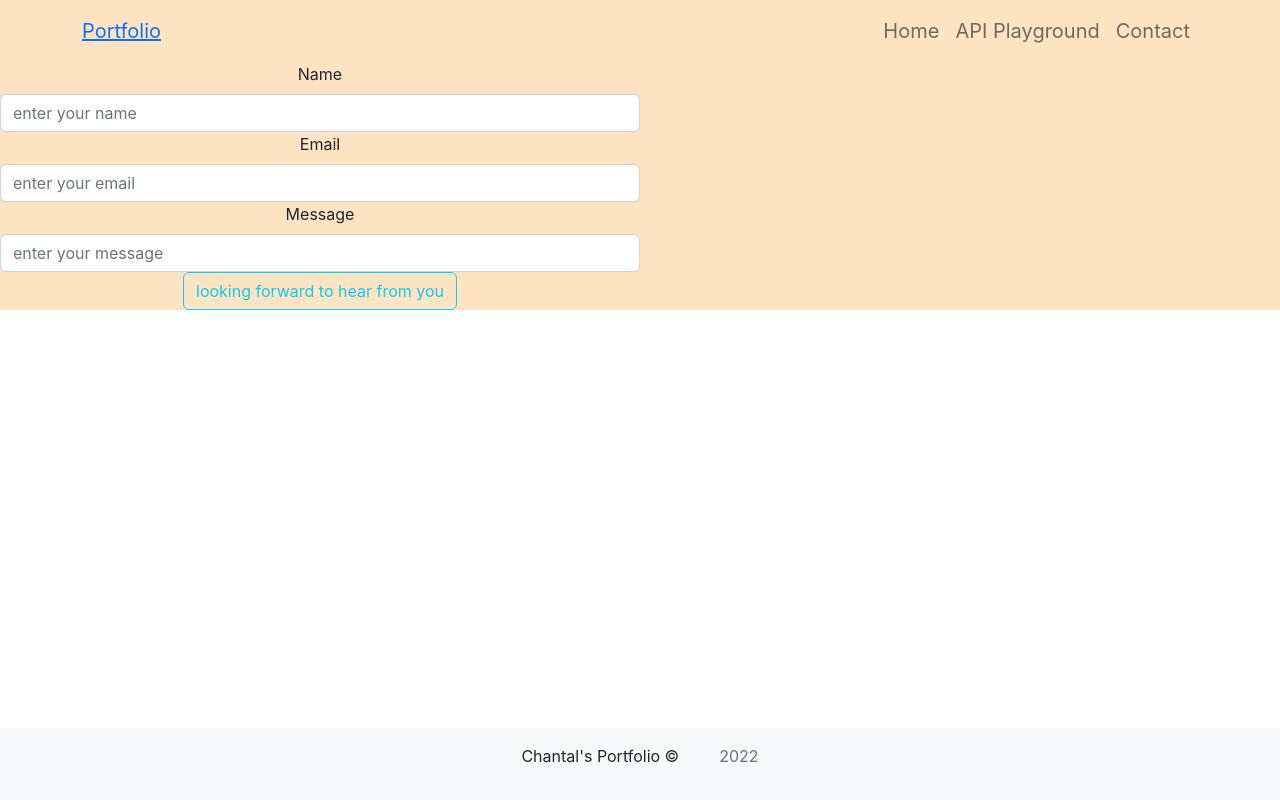
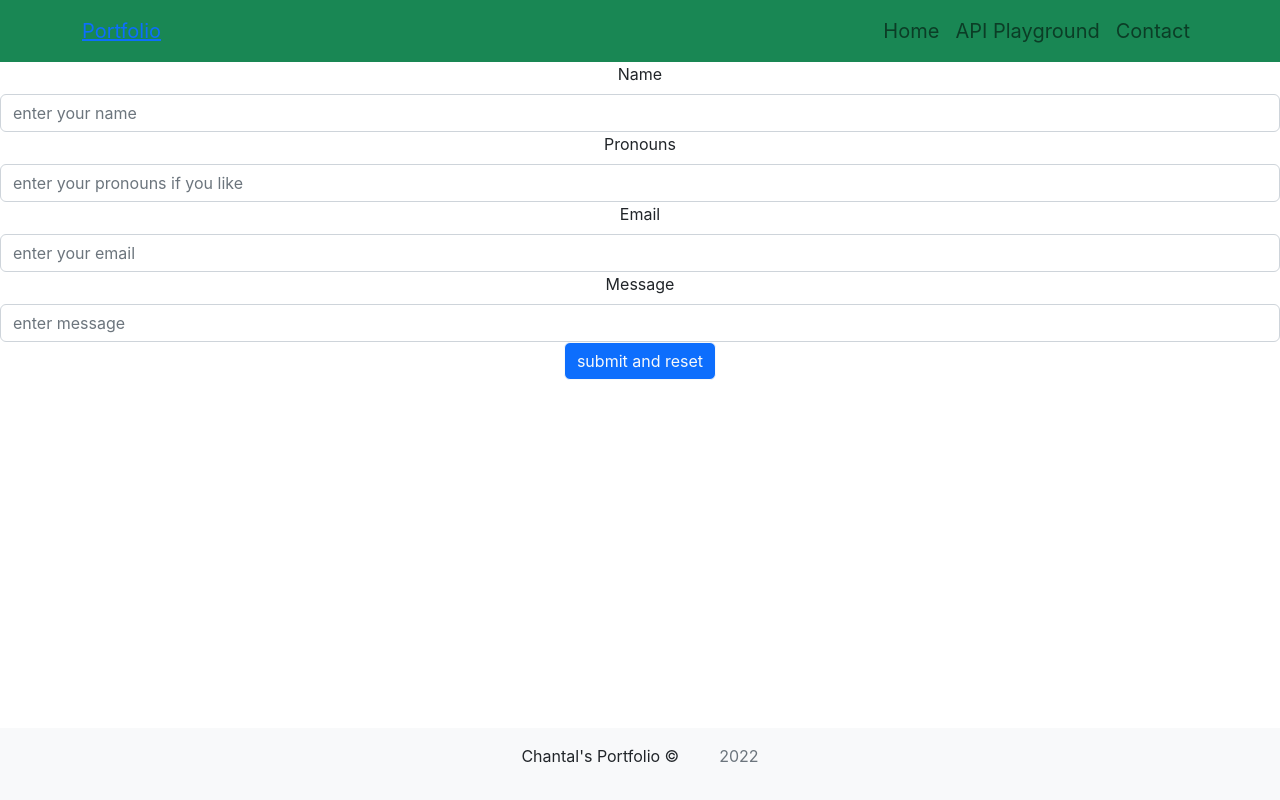
Before and after one commit to chantal0000/portfolio-bootstrap-react-js, a React (Create React App) app: page /contact in a window 1280 px wide. Built offline with nearby package versions, Linux system fonts and the light colour scheme; no server answers.

Commit message:
added contact form emailjs

```diff
--- a/package.json
+++ b/package.json
@@ -7,12 +7,18 @@
     "@testing-library/react": "^13.4.0",
     "@testing-library/user-event": "^13.5.0",
     "bootstrap": "^5.2.3",
+    "browserify-zlib": "^0.2.0",
+    "cors": "^2.8.5",
+    "emailjs-com": "^3.2.0",
+    "express": "^4.18.2",
+    "nodemailer": "^6.8.0",
     "react": "^18.2.0",
     "react-bootstrap": "^2.7.0",
     "react-dom": "^18.2.0",
     "react-router-dom": "^6.4.5",
     "react-scripts": "5.0.1",
     "styled-components": "^5.3.6",
+    "sweetalert2": "^11.6.16",
     "web-vitals": "^2.1.4"
   },
   "scripts": {
--- a/src/App.css
+++ b/src/App.css
@@ -1,5 +1,5 @@
 .App {
-  background-color: bisque;
+  /*background-color: bisque;*/
   /*height: 100vh;*/
   text-align: center;
 }
--- a/src/components/navbar.js
+++ b/src/components/navbar.js
@@ -5,7 +5,7 @@ import "./styles/navbar.css"
 function BtsNavbar() {
     return (<>
         {/*sticky-top navbar stays when you scroll*/}
-        <Navbar expand="md" className="sticky-top">
+        <Navbar bg="success" expand="md" className="sticky-top">
             <Container>
                 <NavbarBrand><a href="/">Portfolio</a></NavbarBrand>
                 <Navbar.Toggle aria-controls="basic-navbar-nav"/>
--- a/src/pages/contact.js
+++ b/src/pages/contact.js
@@ -1,71 +1,108 @@
-// import BtsNavbar from "../components/navbar";
-import {Form, Button} from "react-bootstrap";
+import React from 'react';
+import emailjs from 'emailjs-com';
+import sw2 from 'sweetalert2';
+import {Form, Button} from 'react-bootstrap'
 import {useState} from "react";
 
+// keys are needed to set up private API connection
+const SERVICE_ID = process.env.REACT_APP_SERVICE_ID;
+const TEMPLATE_ID = process.env.REACT_APP_TEMPLATE_ID;
+const USER_ID = process.env.REACT_APP_USER_ID;
+
 function Contact() {
-    // initial, empty state ""
-    const initialState = {
-        name: "",
-        email: "",
-        message: ""
-    }
-    // hook to set state
+    // local logic section
 
-    const [newMail, setNewMail] = useState(initialState);
-//    // function to handle the change of the input fields
-    const {name, email, message} = newMail;
+    // works when initalState etc. is commented out, why are we using it
 
-    // anonymous function called e
-    // e is object argument that allows to initalize
-    const eventTrigger = e => {
-        // how will event be updated?
-        // spread operator ...
-        // new key value pair [e.target.name]: e.target.value
-        setNewMail({...newMail, [e.target.name]: e.target.value})
-    }
-    const handleSubmit = e => {
-        // react hook, when we click on send button but not all fields are filled it will not submit the mail
-        e.preventDefault()
+    // const initialState = {
+    //     name: "", email: "", message: ""
+    // }
+    // const [newMail, setNewMail] = useState(initialState);
+    // const {name, email, message} = newMail;
+
+    const [validated, setValidated] = useState(false);
+
+    const handleSubmit = (e) => {
+        e.preventDefault();
+        setValidated(true);
+        emailjs.sendForm(SERVICE_ID, TEMPLATE_ID, e.target, USER_ID)
+            .then( // when sendForm successfully authenticate the request
+                (result) => {
+                    console.log(result.text);
+                    // noinspection JSIgnoredPromiseFromCall
+                    sw2.fire({
+                        icon: "success",
+                        title: "Message sent successfully"
+                    })
+                },
+                (error) => {
+                    console.log(error.text);
+                    // noinspection JSIgnoredPromiseFromCall
+                    sw2.fire({
+                        icon: "error",
+                        title: "ops smth went wrong, contact the owner of this website"
+                    })
+                }); // ending the .then
+        e.target.reset();
     }
 
+    // UI section
     return (
-        // <BtsNavbar></BtsNavbar>
-        <>
-            <div className="FormWrapper w-50 justify-content-center align-items-center">
-                <Form>
+        <div className="FormWrapper">
+            <Form
+                onSubmit={handleSubmit}>
+                {/*InputField: Name*/}
                 <Form.Group controlId="FormName">
                     <Form.Label>Name</Form.Label>
                     <Form.Control
-                            onChange={eventTrigger}
-                            value={name}
-                            name="name"
+                        id="form-input-control-name"
+                        // value={name}
+                        name="from_name"
+                        placeholder="enter your name"
+                        required
                         type="text"
-                            placeholder="enter your name"
                     />
                 </Form.Group>
+                {/*InputField: Name End*/}
+                {/*InputField: Pronouns*/}
+                <Form.Group controlId="FormPronouns">
+                    <Form.Label>Pronouns</Form.Label>
+                    <Form.Control
+                        id="form-input-control-pronouns"
+                        name="pronouns"
+                        placeholder="enter your pronouns if you like"
+                        type="text"
+                    />
+                </Form.Group>
+                {/*InputField: Pronouns End*/}
+                {/*InputField: Email*/}
                 <Form.Group controlId="FormEmail">
                     <Form.Label>Email</Form.Label>
                     <Form.Control
-                            onChange={eventTrigger}
-                            value={email}
-                            name="email"
+                        id="form-input-control-email"
+                        name="reply_to"
+                        placeholder="enter your email"
+                        required
                         type="email"
-                            placeholder="enter your email"/>
+                    />
                 </Form.Group>
-                    <Form.Group controlId="FormInputField">
+                {/*InputField: Email End*/}
+                {/*InputField: Message*/}
+                <Form.Group controlId="FormMessage">
                     <Form.Label>Message</Form.Label>
                     <Form.Control
-                            onChange={eventTrigger}
-                            value={message}
+                        id="form-input-control-message"
+                        placeholder="enter message"
                         name="message"
-                            type="text"
-                            placeholder="enter your message"
+                        required
+                        type="text-area"
                     />
                 </Form.Group>
-                    <Button type="submit" variant="outline-info">looking forward to hear from you</Button>
+                {/*InputField: Message End*/}
+
+                <Button type="submit" className="btn btn-outline-light">submit and reset</Button>
             </Form>
         </div>
-        </>
     )
 }
 
```
Also changed, not shown: src/index.js (+23 -0 lines), 2 other files (tests, documents, lock files or other folders). Lines whose indentation alone changed are shown as unchanged.
